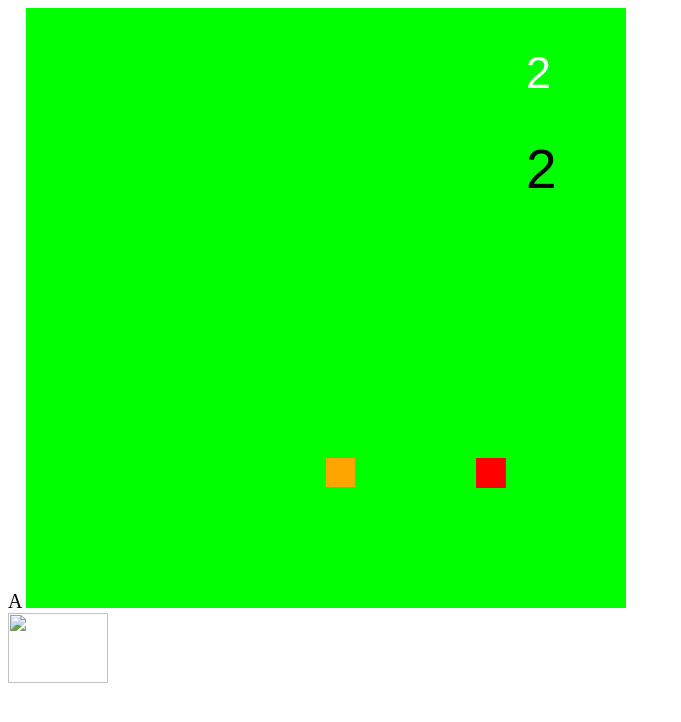
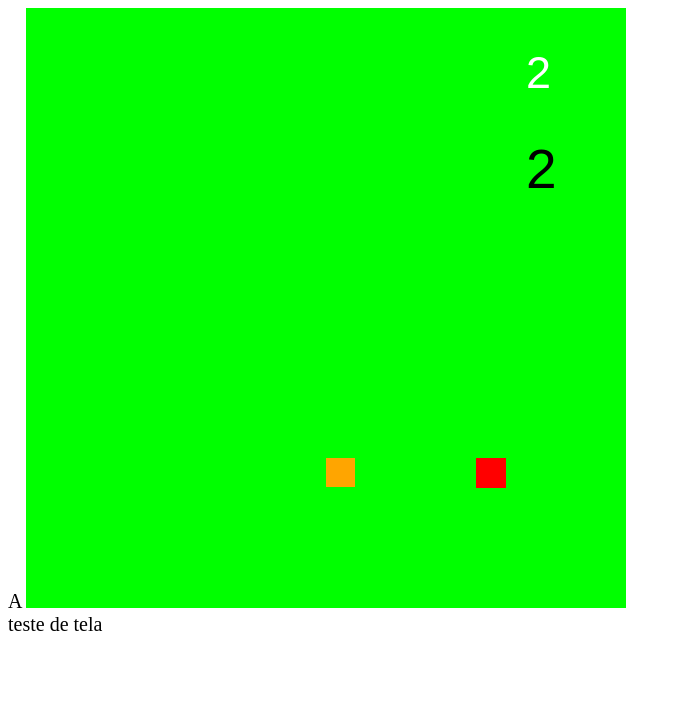
Before and after one commit to ivam1973/Crazy-Snake, a plain HTML site: page index.html in a window 1280 px wide. Shown: the whole page, without its empty margins (0-681 px from the left). Drawn offline with Linux system fonts and the light colour scheme.

Commit message:
removed img dino

```diff
--- a/index.html
+++ b/index.html
@@ -12,9 +12,7 @@
 	A
 	<canvas id="canvas" width="600" height="600"></canvas>
 	<div>
-		<!--<img src="img/dinoA1.png" alt=""><!--pensar em algo pra aparecer mensagem acompanhado o dino,
-				algum alerta ou : falta 3 comidinha pro bônus de uma vida, algo que incentive o jogador-->
-		<img src="img/dinoA2.png" alt="">
+		teste de tela
 	</div>
 	<script type="text/javascript" src="js.js"></script>
 </body>
```
